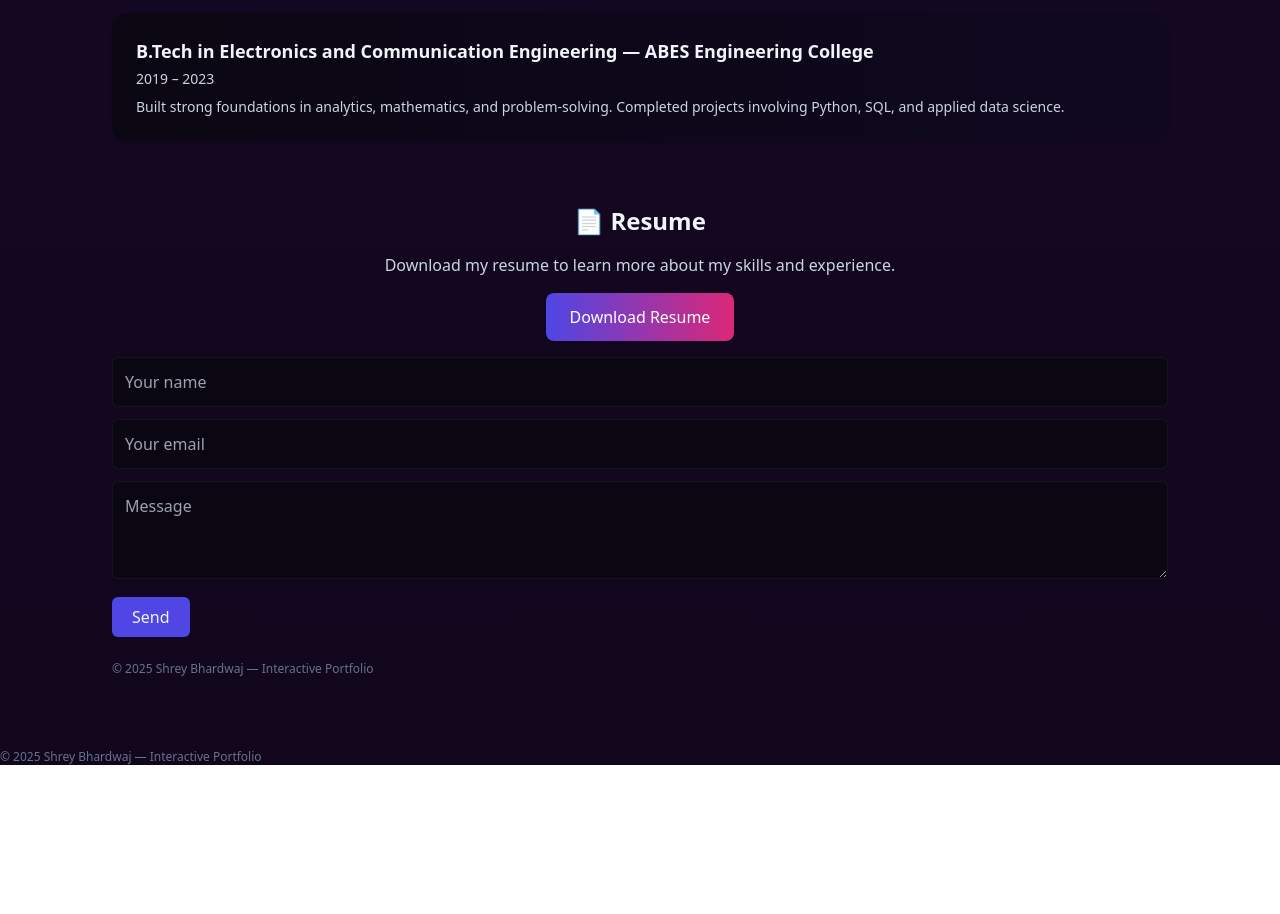
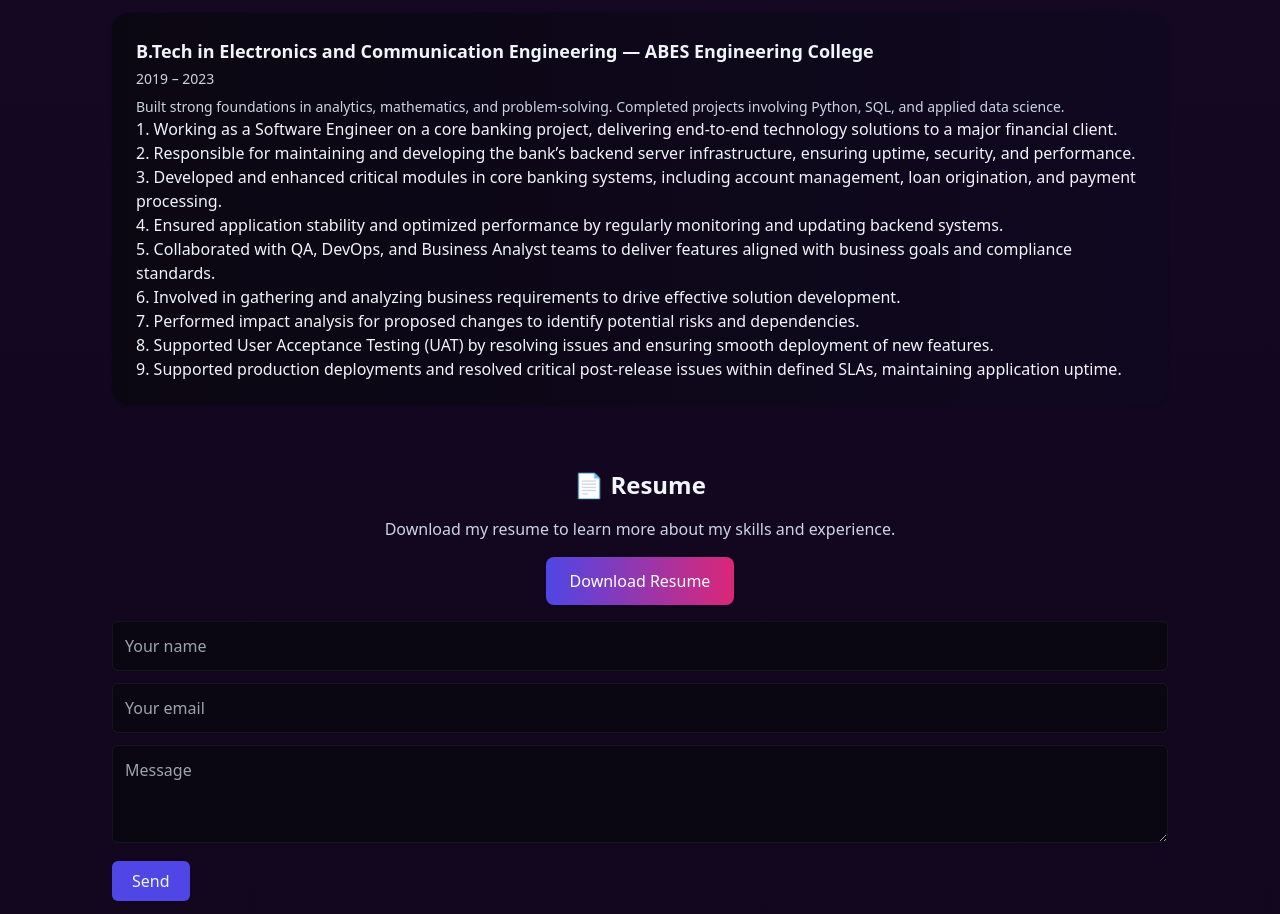
Before and after one commit to ShreyBh321/Data_Analyst_Portfolio, a plain HTML site: page index.html in a window 1280 px wide. Shown: the part 1563-2477 px from the top of the page. Before the commit the page ends 2328 px from the top, so only its background shows below. Drawn offline with nearby package versions, Linux system fonts and the light colour scheme.

Commit message:
index.html

```diff
--- a/index.html
+++ b/index.html
@@ -165,6 +165,15 @@
           Built strong foundations in analytics, mathematics, and problem-solving.
           Completed projects involving Python, SQL, and applied data science.
         </p>
+        <P>1. Working as a Software Engineer on a core banking project, delivering end-to-end technology solutions to a major financial client.<br>
+2. Responsible for maintaining and developing the bank’s backend server infrastructure, ensuring uptime, security, and performance.<br>
+3. Developed and enhanced critical modules in core banking systems, including account management, loan origination, and payment processing.<br>
+4. Ensured application stability and optimized performance by regularly monitoring and updating backend systems.<br>
+5. Collaborated with QA, DevOps, and Business Analyst teams to deliver features aligned with business goals and compliance standards.<br>
+6. Involved in gathering and analyzing business requirements to drive effective solution development.<br>
+7. Performed impact analysis for proposed changes to identify potential risks and dependencies.<br>
+8. Supported User Acceptance Testing (UAT) by resolving issues and ensuring smooth deployment of new features.<br>
+9. Supported production deployments and resolved critical post-release issues within defined SLAs, maintaining application uptime.<br></P>
       </div>
     </section>
 
```
